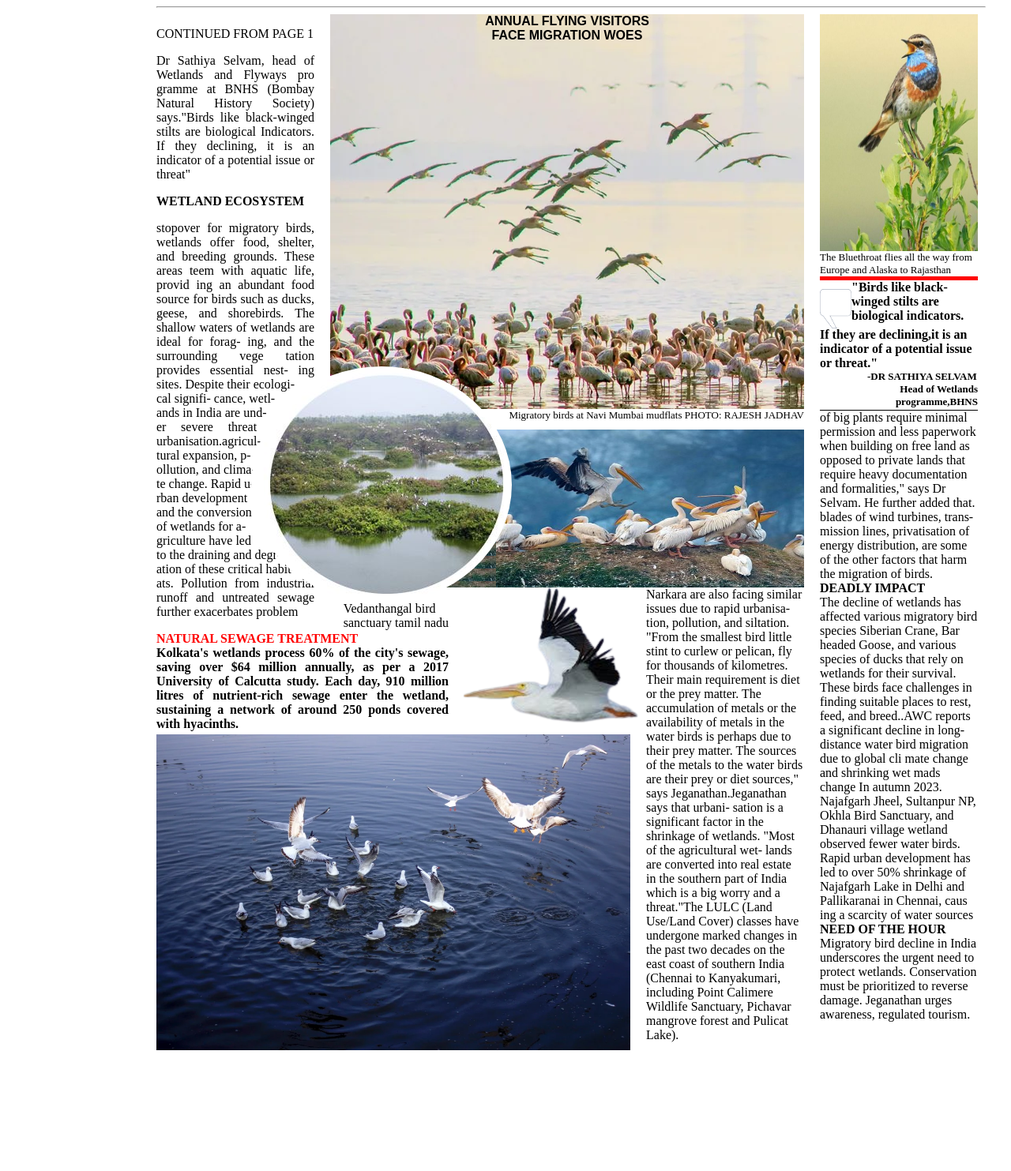
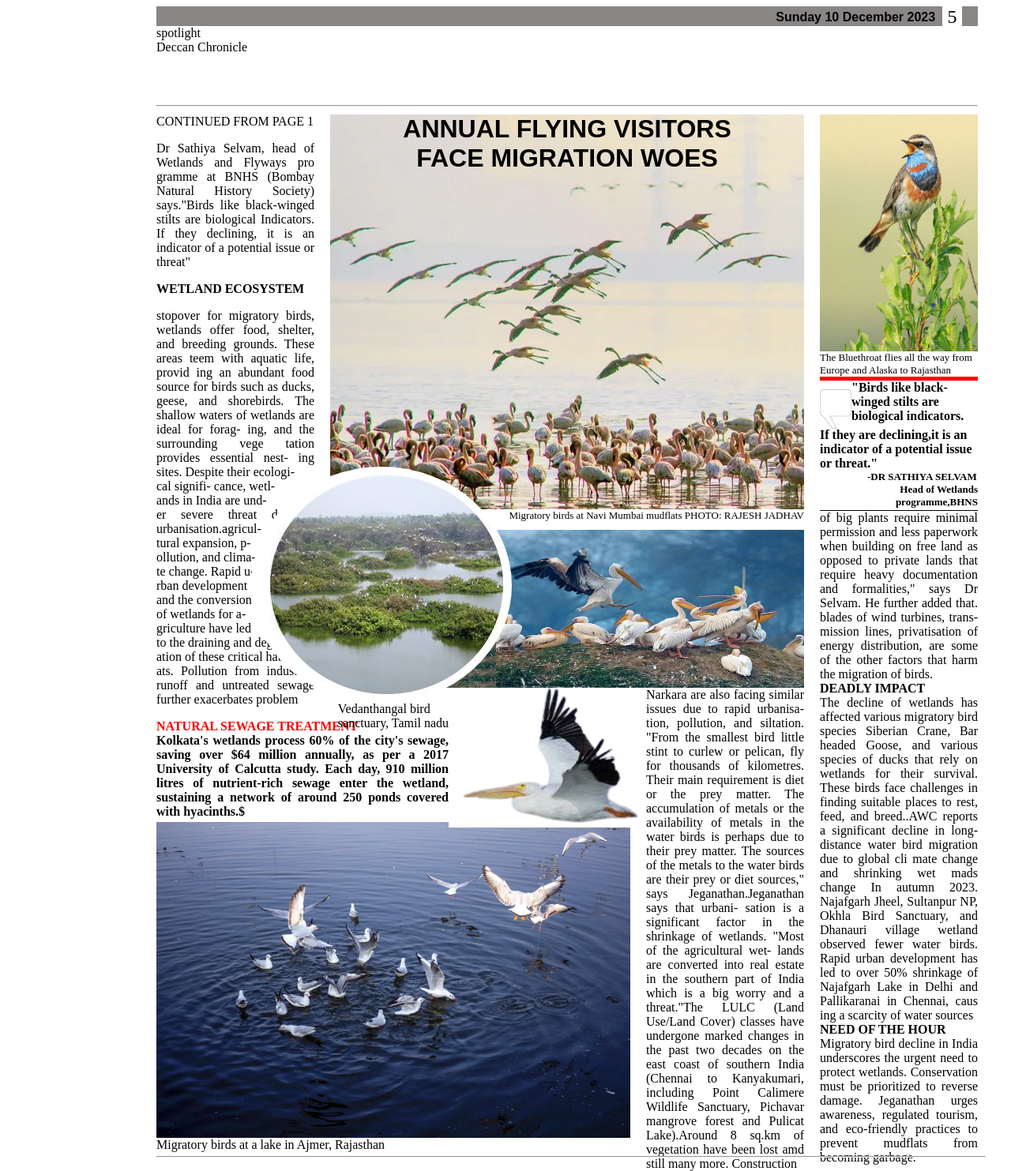
Before and after one commit to Jaswanth3000/Newspaper, a plain HTML site: page index.html in a window 1280 px wide. Shown: the whole page at 79% size. Before the commit the page ends 1330 px from the top, so only its background shows below. Drawn offline with Linux system fonts and the light colour scheme.

Commit message:
index.html

```diff
--- a/index.html
+++ b/index.html
@@ -1,14 +1,9 @@
 <html>
 <head>
+	<link rel="stylesheet" href="styles.css">
 	<title>Newspaper</title>
 	<style>
-	.dot {
-		height: 200px;
-  		width: 200px;
-  		border-radius: 50%;
-		background-color: antiquewhite;
-  		display: inline-block;
-	}
+
 	.box {
   background: #000;
   width: 500px;
@@ -35,11 +30,36 @@
 </head>
 
 <body>
-	<div style="width: 1050px;margin-left: 190px;">
-	<hr>
+
+	<div style="width: 1040px;background-color: #8a8685;height: 25px;margin-left: 190px;">
+		<div style="float: right;background-color: white;height: 25px;width: 25px;margin-right: 20px;
+		font-size: x-large;text-align: center;">
+			5
+		</div>
+		<span style="float: right;font-weight: 700;font-family: sans-serif;margin-top: 5px;">
+			Sunday 10 December 2023&nbsp;&nbsp;</span>
+
+	</div>
+	<div style="width: 1040px;background-color: none;height: 100px;margin-left: 190px;">
+		<div class="test1">
+			<div class="sub1"></div>
+			<div class="sub2"></div>
+			<div class="sub3"></div>
+		</div>
+		<div class="text">
+			spotlight
+			<div class="text2">
+				Deccan Chronicle
+			</div>
+		</div>
+
+		</div>
+	<div style="width: 1040px;margin-left: 190px;height: 1400px;">
+
+	<hr style="margin-bottom: 10px;margin-top: 0px;">
 	<div style="float : left; text-align : justify; width : 200px; ">
 	<div >
-		<p>CONTINUED FROM PAGE 1</p>
+		<p style="margin-top: 0;">CONTINUED FROM PAGE 1</p>
 	</div>
 
 	<div>
@@ -71,10 +91,11 @@
 	<div style="width: 370px; height: 130px; background-color: none;"><font color="red"><b>NATURAL SEWAGE TREATMENT</font><br>
 		Kolkata's wetlands process 60% of the city's sewage, saving over $64 million annually,
 		as per a 2017 University of Calcutta study. Each day, 910 million litres of nutrient-rich
-		sewage enter the wetland, sustaining a network of around 250 ponds covered with hyacinths.</b></div>
+		sewage enter the wetland, sustaining a network of around 250 ponds covered with hyacinths.&#36;</b></div>
 
 		<div style="background-color: green;width: 600px;height: 400px;">
 			<img src="photos/mig birds.webp" width="600px" height="400px">
+			Migratory birds at a lake in Ajmer, Rajasthan
 		</div>
 	</div>
 
@@ -84,7 +105,7 @@
 	height : 900px;">
 		<div style="float : left;  width: 600px;
 		height : 500px;background-image: url(photos/birds.webp);">
-			<div align="center" style="width: 600px;"><font size="+" style="font-family: sans-serif;">
+			<div align="center" style="width: 600px;"><font size="+3" style="font-family: sans-serif;">
 				<b>ANNUAL FLYING VISITORS <br>FACE MIGRATION WOES</b></font></div>
 		</div>
 		<p align="right" style="margin-bottom: 10px;"><font size="2">
@@ -92,7 +113,7 @@
 		<div class="box"><div style="float: right;"><img src="photos/birds2.jpg" width="390px" height="200px">
 		</div></div>
 
-		<div style="width: 200px; float: right;">
+		<div style="width: 200px; float: right;text-align: justify;">
 			Narkara are also facing similar issues due to rapid urbanisa- tion, pollution, and siltation.
 			"From the smallest bird little stint to curlew or pelican, fly for thousands of kilometres. Their
 			main requirement is diet or the prey matter. The accumulation of metals or the availability of
@@ -102,21 +123,24 @@
 			converted into real estate in the southern part of India which is a big worry and a threat."The
 			LULC (Land Use/Land Cover) classes have undergone marked changes in the past two decades on the
 			east coast of southern India (Chennai to Kanyakumari, including Point Calimere Wildlife Sanctuary,
-			 Pichavar mangrove forest and Pulicat Lake).
+			 Pichavar mangrove forest and Pulicat Lake).Around 8 sq.km of vegetation have been lost amd still many more.
+			 Construction
 		</div>
 		<div  style="float: right;margin-right: 0px;"><img src="photos/am bird.png" width="250px">
 			</div>
-		<div style="float: right;"><br>Vedanthangal bird <br>sanctuary tamil nadu</div>
+		<div style="float: right;"><br>Vedanthangal bird <br>sanctuary, Tamil nadu</div>
 	</div>
 	<div style="float : left; width: 20px; height : 600px;">
 	</div>
 
 	<div style="float : left; background-color : none; width: 200px; height : 600px">
-	<div style="float : left;  width: 200px; height : 300px; background-color : violet;"><img src="photos/bluethroat.JPG" height="300px" width="200px"></div>
+	<div style="float : left;  width: 200px; height : 300px; background-color : violet;">
+		<img src="photos/bluethroat.JPG" height="300px" width="200px"></div>
 	<div><font size="-1">The Bluethroat flies all the way from Europe and Alaska to Rajasthan</font></div>
 	<div style="background-color: red ;height : 5px" ></div>
 
-	<div style="float : left; width: 40px; height : 60px"><font size="-2">&nbsp;</font><img src="photos/Picture1.png" width="40px" height="50px"></div>
+	<div style="float : left; width: 40px; height : 60px"><font size="-2">&nbsp;</font>
+		<img src="photos/Picture1.png" width="40px" height="50px"></div>
 	<div style="float :left;  width: 160px; height : 60px"><b>
 		"Birds like black-winged stilts are biological indicators.
 
@@ -131,7 +155,7 @@
 
 	<div style=" width: 60px ;height: 50px;"></div>
 	<div style=" height:1px; background-color : black;"></div>
-	<div style="background-color:none;">
+	<div style="text-align: justify;">
 		of big plants require minimal permission and less paperwork when
 		building on free land as opposed to private lands that require heavy
 		documentation and formalities," says Dr Selvam. He further added that.
@@ -148,10 +172,11 @@
 		and Pallikaranai in Chennai, caus ing a scarcity of water sources
 		<br><b>NEED OF THE HOUR</b><br>
 		Migratory bird decline in India underscores the urgent need to protect wetlands. Conservation
-		 must be prioritized to reverse damage. Jeganathan urges awareness, regulated tourism.
+		 must be prioritized to reverse damage. Jeganathan urges awareness, regulated tourism, and eco-friendly
+		 practices to prevent mudflats from becoming garbage.
 	</div>
-
 </div>
+<div style="width: 1050px;float: left;margin-top: 15px;"><hr></div>
 </body>
 
 </html>
```
